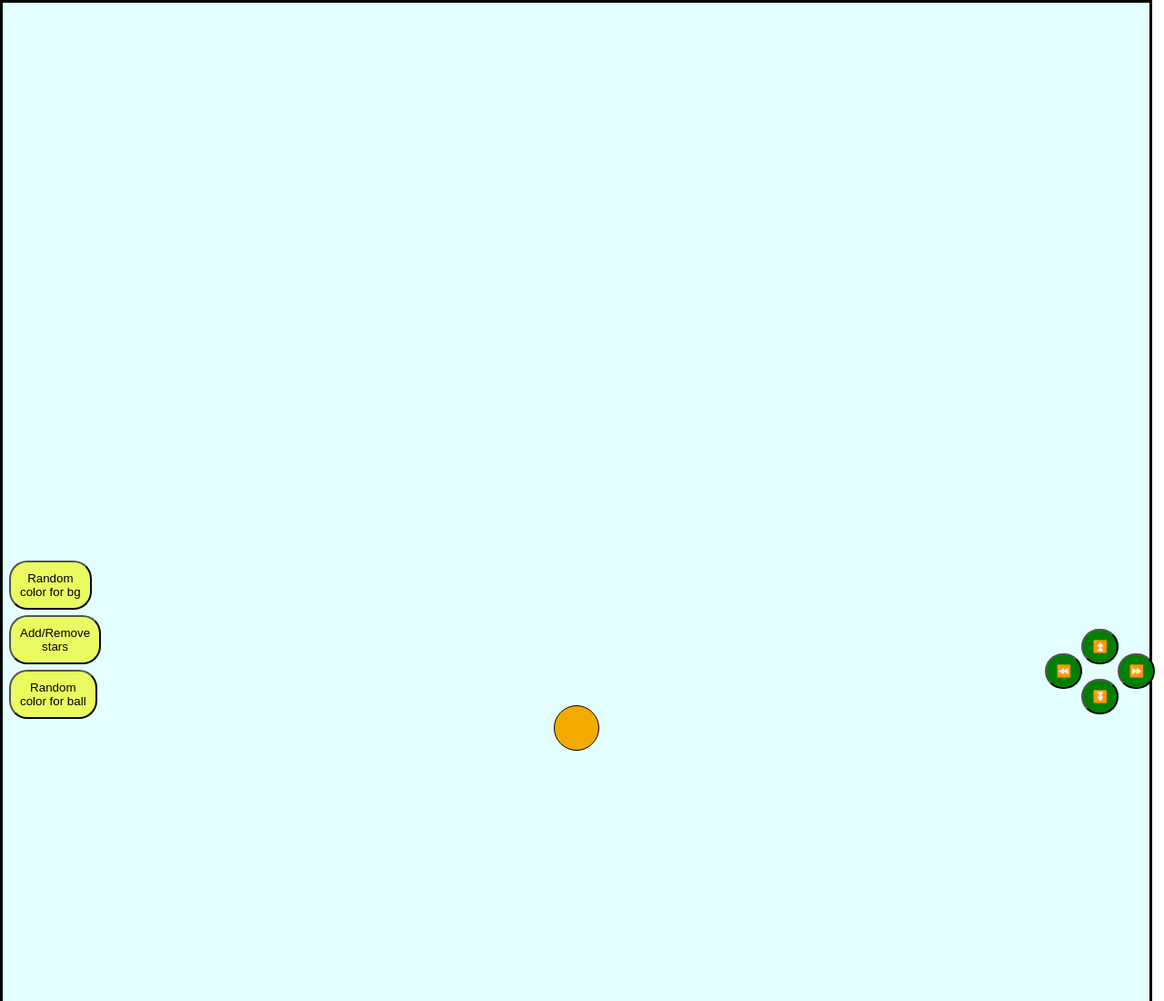
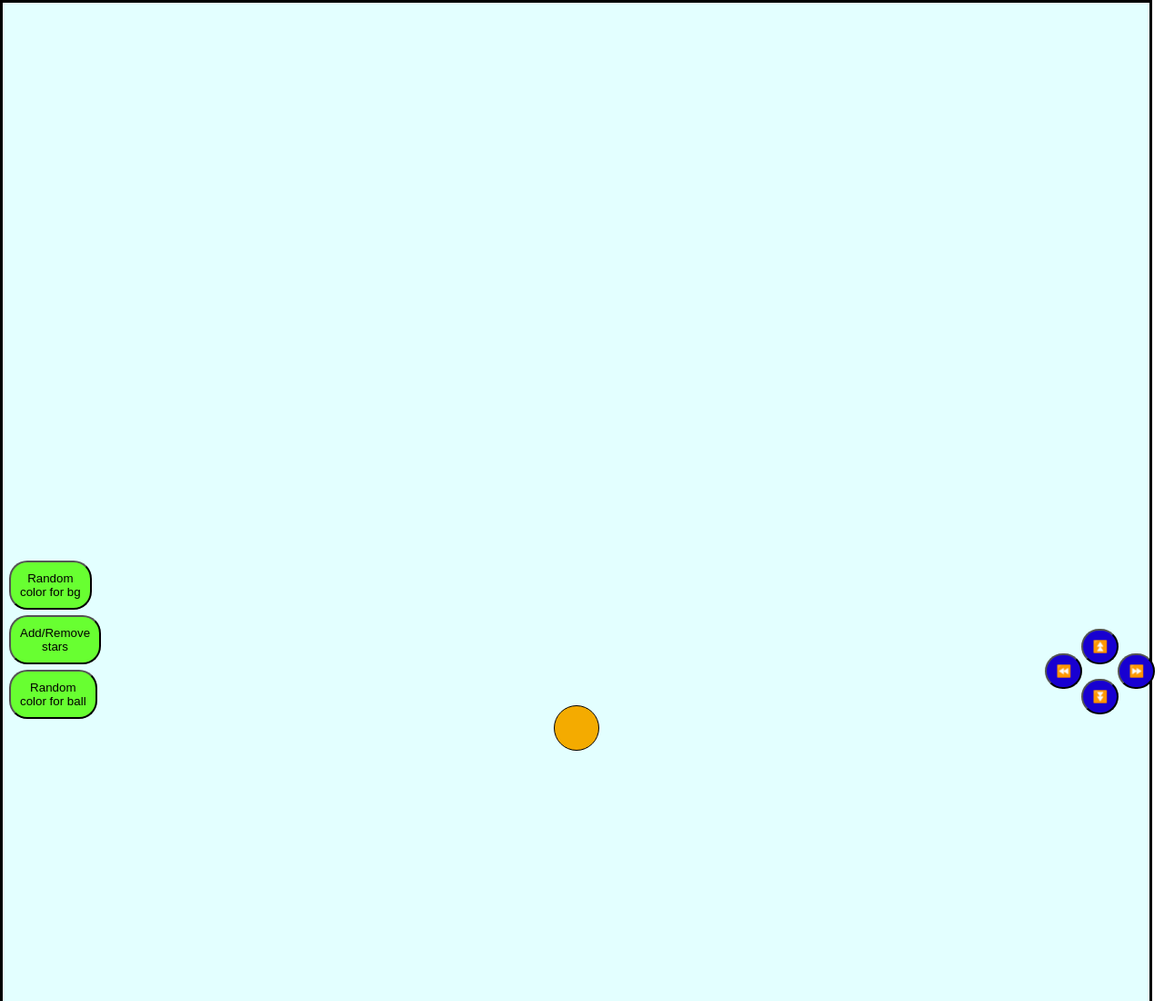
Before and after one commit to DenysHV1/sp-ball, a plain HTML site: page index.html in a window 1280 px wide. Shown: the top 1100 px of the page at 91% size. Drawn offline with Linux system fonts and the light colour scheme.

Commit message:
style fixed2 v 0.1

```diff
--- a/css/style.css
+++ b/css/style.css
@@ -10,6 +10,7 @@ body {
   -moz-osx-font-smoothing: grayscale;
   width: 99vw;
   height: 200vh;
+  overflow-x: hidden;
 }
 
 ul{
@@ -81,7 +82,7 @@ img {
 
 /* button */
 .my-button-under{
-	background-color: green;
+	background-color: rgb(24, 0, 209);
 	border-radius: 20px;
 	padding: 10px;
 	transition: transform 0.3s ease;
@@ -98,7 +99,7 @@ img {
 
 /* button */
 .my-button-left{
-	background-color: green;
+	background-color: rgb(24, 0, 209);
 	border-radius: 20px;
 	padding: 10px;
 	transition: transform 0.3s ease;
@@ -114,7 +115,7 @@ img {
 
 /* button */
 .my-button-right{
-	background-color: green;
+	background-color: rgb(24, 0, 209);
 	border-radius: 20px;
 	padding: 10px;
 	transition: transform 0.3s ease;
@@ -130,7 +131,7 @@ img {
 
 /* button */
 .my-button-top{
-	background-color: green;
+	background-color: rgb(24, 0, 209);
 	border-radius: 20px;
 	padding: 10px;
 	transition: transform 0.3s ease;
@@ -146,7 +147,7 @@ img {
 
 /* button */
 .my-button-color{
-	background-color: rgb(233, 251, 95);
+	background-color: rgb(104, 255, 49);
 	border-radius: 20px;
 	padding: 10px;
 	transition: transform 0.3s ease;
@@ -162,7 +163,7 @@ img {
 
 /* button */
 .my-button-color-bg{
-	background-color: rgb(233, 251, 95);
+	background-color: rgb(104, 255, 49);
 	border-radius: 20px;
 	padding: 10px;
 	transition: transform 0.3s ease;
@@ -178,7 +179,7 @@ img {
 
 /* button */
 .my-button-color-stars{
-	background-color: rgb(233, 251, 95);
+	background-color: rgb(104, 255, 49);
 	border-radius: 20px;
 	padding: 10px;
 	transition: transform 0.3s ease;
```
